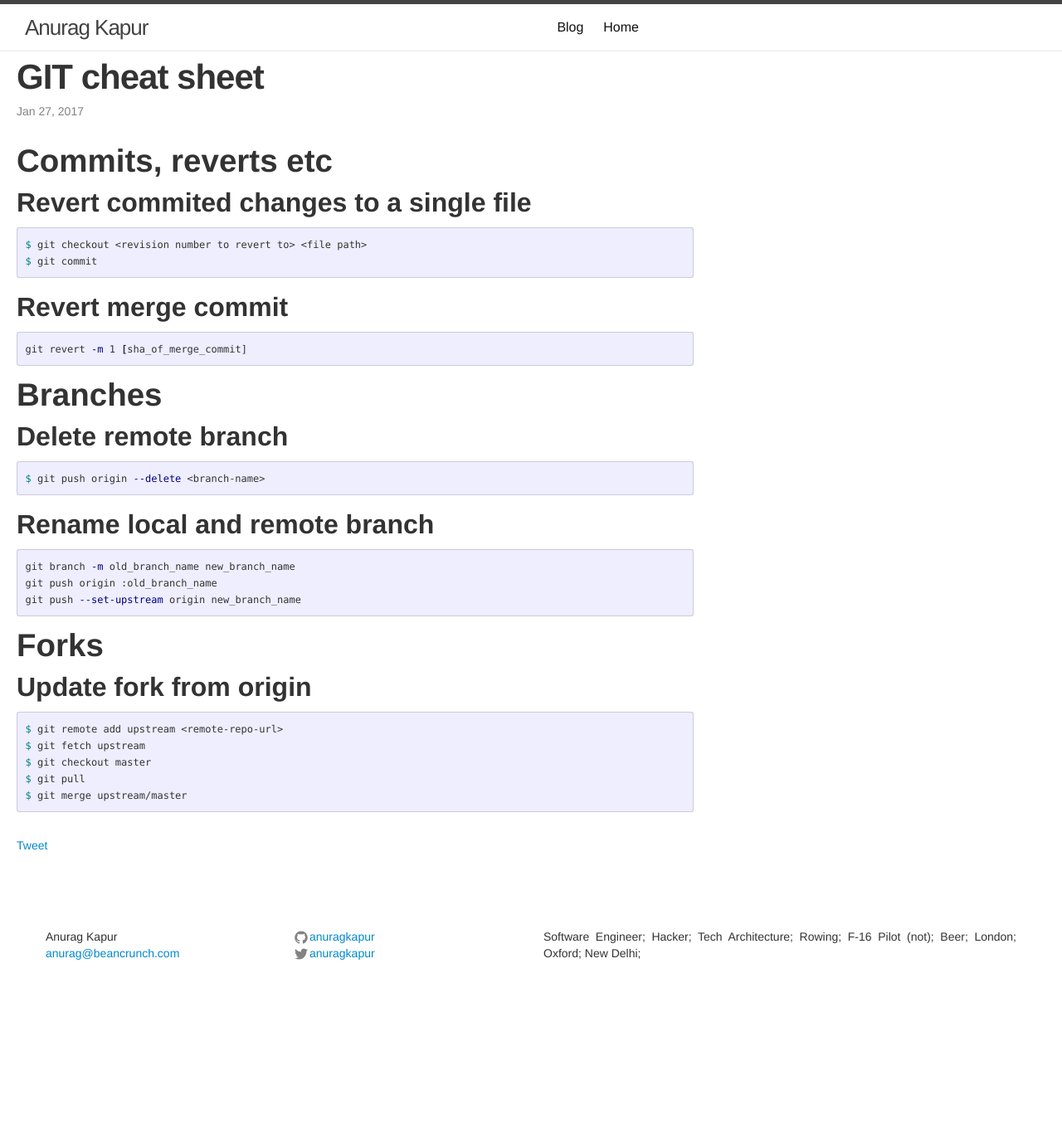
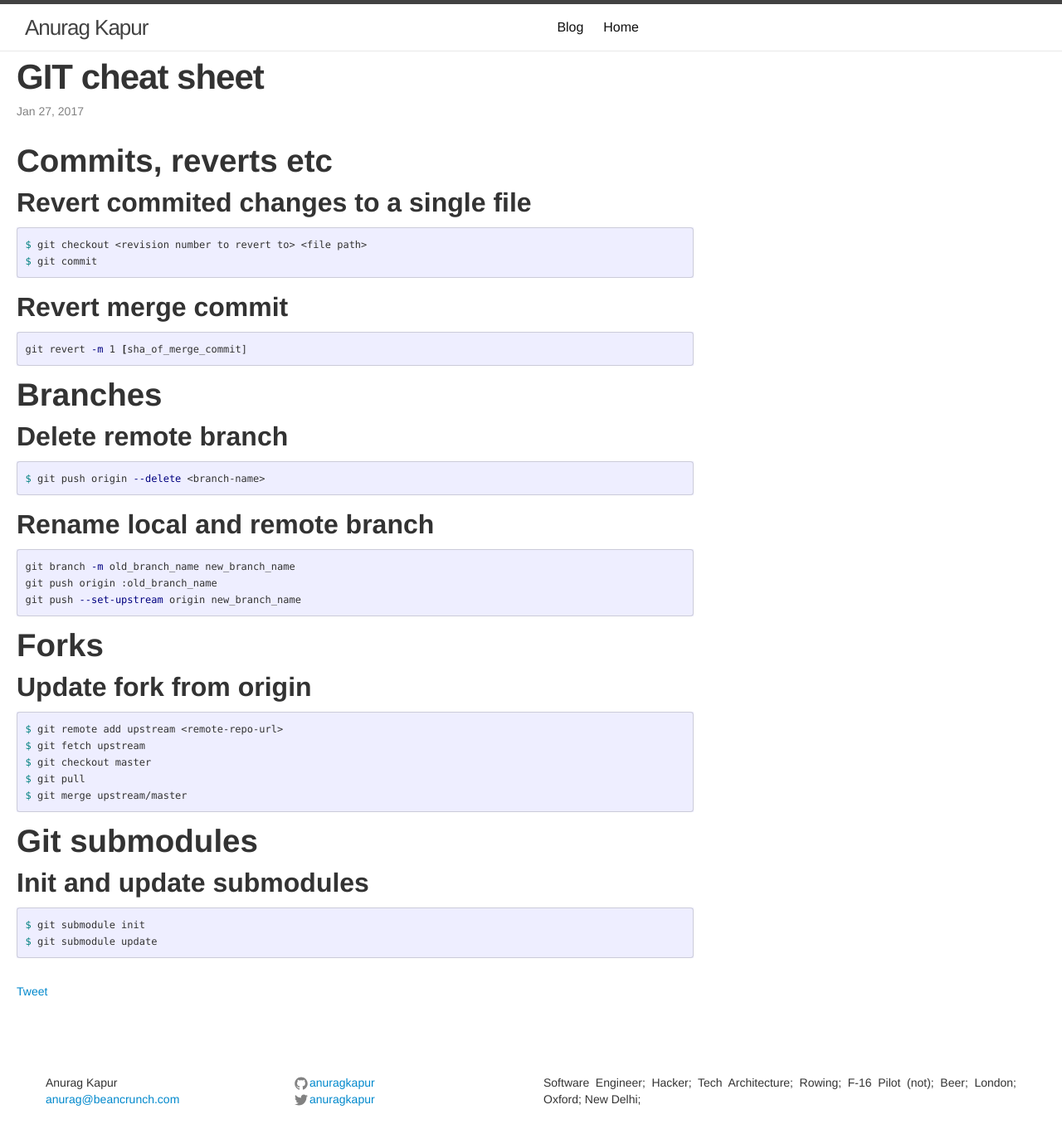
Before and after one commit to anuragkapur/anuragkapur.github.io, a Jekyll site: the page built from blog/cheat-sheets/_posts/2017-01-27-git-cheat-sheet.md, in a window 1280 px wide. Shown: the whole page at 83% size. Built offline with Jekyll 4.4.1, drawn with Linux system fonts in a browser that asks for light colours; comment, search, counter and statistics services are not loaded; before the commit the page ends 1179 px from its top, so only the background shows below that.

Commit message:
Add git submodule commands

````diff
--- a/blog/cheat-sheets/_posts/2017-01-27-git-cheat-sheet.md
+++ b/blog/cheat-sheets/_posts/2017-01-27-git-cheat-sheet.md
@@ -43,3 +43,10 @@ $ git checkout master
 $ git pull
 $ git merge upstream/master
 ```
+
+# Git submodules
+## Init and update submodules
+```shell
+$ git submodule init
+$ git submodule update
+```
````
